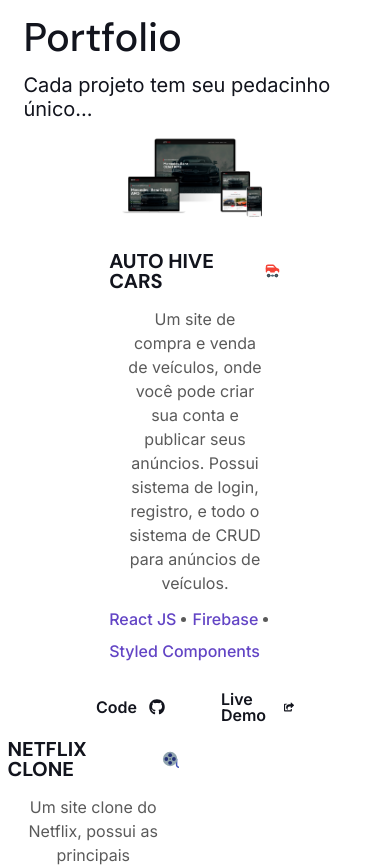
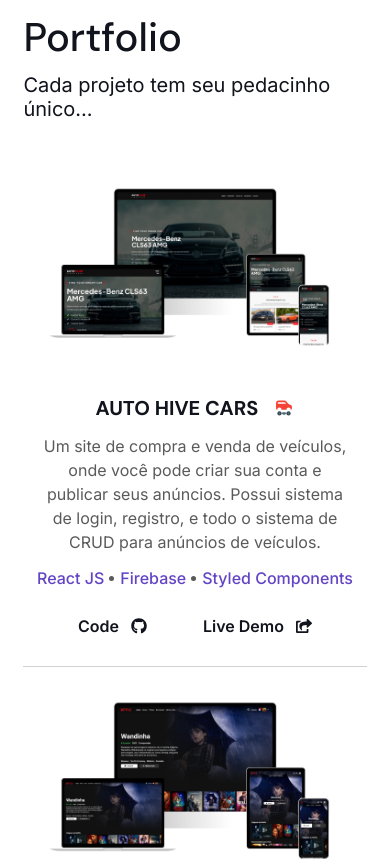
Before and after one commit to FabioSigF/portfolio, a React (Create React App) app: page / in a window 390 px wide. Shown: the part 2440-3307 px from the top of the page. Built offline with nearby package versions, Linux system fonts and the light colour scheme.

Commit message:
Portfolio, Contact and Footer responsiveness

```diff
--- a/src/components/Contact/Contact.jsx
+++ b/src/components/Contact/Contact.jsx
@@ -1,34 +1,24 @@
 import React from 'react'
-import { Content, Email, Grid, Medias, Social, Wheel, Wrapper } from './Contact.styles'
+import { Content, Email, Grid, Img, Medias, Social, Wrapper } from './Contact.styles'
 import { iconList } from '../../globalStyle'
 import Container from '../../layout/Container/Container'
-import wheel from '../../imgs/contact.png'
-import ButtonMain from '../../components/Buttons/ButtonMain/ButtonMain'
+import imgFooter from '../../imgs/contact.png'
+
 export default function Contact() {
   return (
     <Wrapper>
       <Container>
         <Grid>
-          <Wheel>
-            <img src={wheel} alt="decorative wheel" />
-          </Wheel>
+          <Img>
+            <img src={imgFooter} alt="decorative" />
+          </Img>
           <Content>
             <h3>Vamos trabalhar juntos!</h3>
-            <p>You can express yourself however you want and whenever you want, for free. You can customize a template or make your own.</p>
+            <p>Disciplina e sede de conhecimento são os pontos principais da minha personalidade como colaborador. Quero uma oportunidade para mostrar o meu máximo para você!</p>
           </Content>
-          <ButtonMain>Contato {iconList.paperPlane}</ButtonMain>
-        </Grid>
-        <Grid>
-          <div></div>
           <Social>
-            <Email>
-              <span>Email: </span>
-              <a href="mailto:fabiosgcontato@gmail.com">
-                fabiosgcontato@gmail.com
-              </a>
-            </Email>
             <Medias>
-              <span>Follow me:</span>
+              <span>Contato:</span>
               <ul>
                 <li>
                   <a href="#!">
@@ -47,6 +37,12 @@
                 </li>
               </ul>
             </Medias>
+            <Email>
+              <span>Email: </span>
+              <a href="mailto:fabiosgcontato@gmail.com">
+                fabiosgcontato@gmail.com
+              </a>
+            </Email>
           </Social>
         </Grid>
       </Container>
--- a/src/components/Contact/Contact.styles.js
+++ b/src/components/Contact/Contact.styles.js
@@ -19,7 +19,7 @@
   }
 `
 
-export const Wheel = styled.div`
+export const Img = styled.div`
   position: relative;
   display: flex;
   align-items: center;
@@ -53,15 +53,13 @@
 
 export const Social = styled.div`
   display: flex;
+  flex-direction: column;
   align-items: center;
   justify-content: space-between;
   gap: 2rem;
   margin-top: 5rem;
   color: ${clr.textLight};
   flex-direction: column;
-  @media screen and (min-width: ${deviceSize.laptop}){
-    flex-direction: row;
-  }
 `
 
 export const Email = styled.div`
--- a/src/components/Footer/Footer.styles.js
+++ b/src/components/Footer/Footer.styles.js
@@ -1,5 +1,5 @@
 import styled from "styled-components";
-import { clr } from "../../globalStyle";
+import { clr, deviceSize } from "../../globalStyle";
 
 export const Wrapper = styled.footer `
   background-color: ${clr.secondary};
@@ -10,6 +10,10 @@
   display: flex;
   align-items: center;
   justify-content: space-between;
+  flex-direction: column;
+  @media screen and (min-width: ${deviceSize.mobileL}){
+    flex-direction: row;
+  }
 `
 
 export const Copyright = styled.div `
--- a/src/components/Portfolio/Portfolio.jsx
+++ b/src/components/Portfolio/Portfolio.jsx
@@ -1,6 +1,6 @@
 import React from 'react'
 import { SectionTitle, iconList } from '../../globalStyle'
-import { Projects, Subtitle, Wrapper } from './Portfolio.styles'
+import { Projects, ProjectsItem, ProjectsList, Subtitle, Wrapper } from './Portfolio.styles'
 import Container from '../../layout/Container/Container'
 import Project from '../Project/Project'
 
@@ -48,9 +48,9 @@
           <SectionTitle>Portfolio</SectionTitle>
           <Subtitle>Cada projeto tem seu pedacinho único...</Subtitle>
           <Projects>
-            <ul>
+            <ProjectsList>
               {projects.map((item, key) => (
-                <li key={key}>
+                <ProjectsItem key={key}>
                   <Project
                     title={item.title}
                     icon={item.icon}
@@ -61,9 +61,9 @@
                     image={item.image}
                     id={item.id}
                   />
-                </li>
+                </ProjectsItem>
               ))}
-            </ul>
+            </ProjectsList>
           </Projects>
       </Container>
     </Wrapper>
--- a/src/components/Portfolio/Portfolio.styles.js
+++ b/src/components/Portfolio/Portfolio.styles.js
@@ -1,16 +1,41 @@
 import styled from "styled-components";
-import { clr, fSize, padding } from "../../globalStyle";
+import { clr, deviceSize, fSize, padding } from "../../globalStyle";
 
-export const Wrapper = styled.section `
+export const Wrapper = styled.section`
   background-color: ${clr.bodyBg};
   ${padding.section};
 `
 
-export const Subtitle = styled.p `
+export const Subtitle = styled.p`
   font-size: ${fSize.bodyLarge};
   padding-top: 1rem;
 `
 
-export const Projects = styled.div `
+export const Projects = styled.div`
+  padding-top: 2rem;
+`
 
+export const ProjectsList = styled.ul`
+  display: flex;
+  flex-direction: column;
+
+  @media screen and (min-width: ${deviceSize.tablet}){
+    gap: 2rem;
+  }
 `
+
+export const ProjectsItem = styled.li`
+  &:not(:last-child)
+  {
+    padding-bottom: 1rem;
+    border-bottom: 1px solid ${clr.gray};
+  }
+
+  @media screen and (min-width: ${deviceSize.tablet}){
+    &:not(:last-child)
+    {
+      padding-bottom: 0;
+      border-bottom: none;
+    }
+  }
+`
--- a/src/components/Project/Project.styles.js
+++ b/src/components/Project/Project.styles.js
@@ -6,18 +6,23 @@
   align-items: center;
   flex-direction: column;
   gap: 1rem;
+
+
+  @media screen and (min-width: ${deviceSize.tablet}){
+    flex-direction: row;
+
     &.reverse {
       flex-direction: row-reverse;
     }
-
-  @media screen and (min-width: ${deviceSize.laptop}){
-    flex-direction: row;
   }
 `
 
 export const Image = styled.img `
   display: block;
+  width: 100%;
+  @media screen and (min-width: ${deviceSize.tablet}){
     width: 50%;
+  }
 `
 
 export const Description = styled.div `
@@ -25,7 +30,10 @@
   flex-direction: column;
   align-items: center;
   gap: 1rem;
+  width: 100%;
+  @media screen and (min-width: ${deviceSize.tablet}){
     width: 50%;
+  }
 `
 
 export const Title = styled.h2 `
@@ -48,6 +56,7 @@
 export const Features = styled.ul `
   display: flex;
   align-items: center;
+  justify-content: center;
   gap: 1rem;
   flex-wrap: wrap;
 
@@ -70,12 +79,14 @@
     }
   }
 
-
-
 `
 
 export const Buttons = styled.div `
   display: flex;
   align-items: center;
   gap: .5rem;
+
+  @media screen and (min-width: ${deviceSize.mobileL}){
+    flex-direction: row;
+  }
 `
--- a/src/globalStyle.js
+++ b/src/globalStyle.js
@@ -16,6 +16,7 @@
   darkgray: '#1F2027',
   bodyBg: '#fff',
   bodyBgGray: "#fafafa",
+  gray: "#d1d1d1",
 }
 
 export const iconList = {
```
Lines whose indentation alone changed are shown as unchanged.
